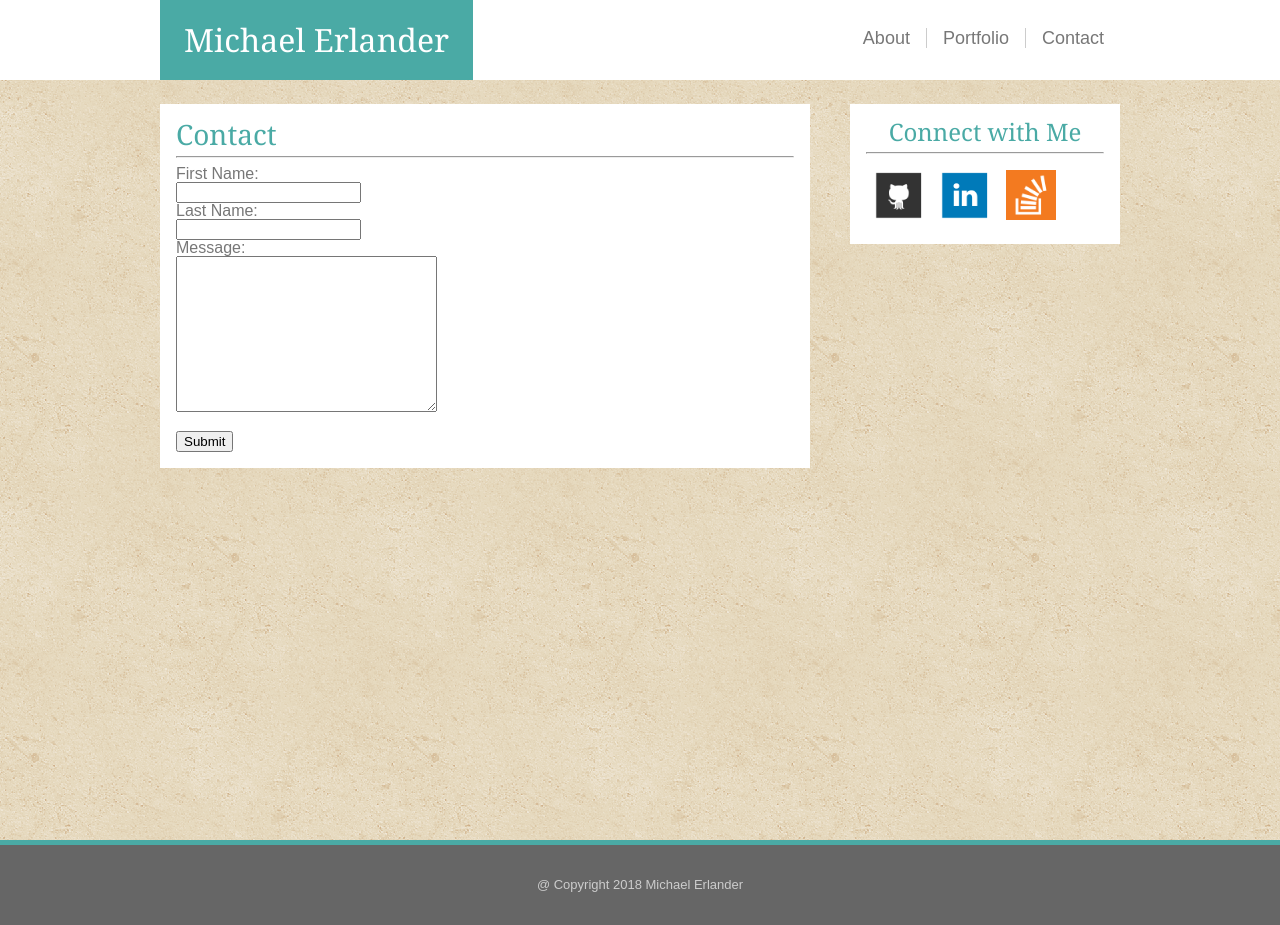
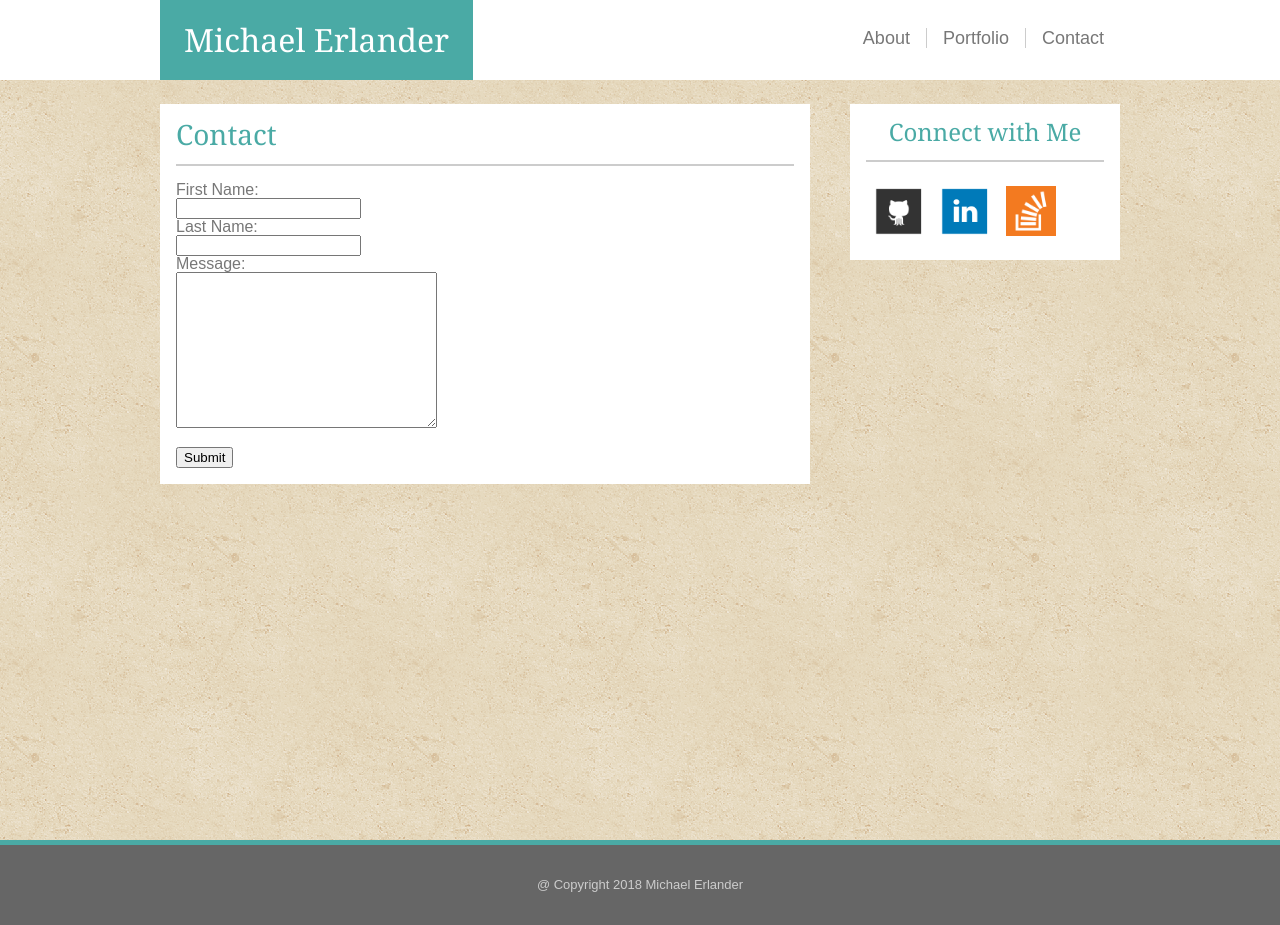
Before and after one commit to mrerlander/Basic-Portfolio, a plain HTML site: page contact.html in a window 1280 px wide. Drawn offline with Linux system fonts and the light colour scheme.

Commit message:
removed <hr>s and added divs for bio and icon-area for borders

```diff
--- a/assets/css/style.css
+++ b/assets/css/style.css
@@ -100,6 +100,14 @@ h2 {
     font-size: 28px;
 }
 
+.bio, .icon-area {
+    border-style: solid;
+    border-width: 2px 0 0;
+    border-color: #cccccc;
+    padding-top: 16px;
+    margin-top: 16px;
+}
+
 h3 {
     text-align: center;
     font-size: 24px;
--- a/contact.html
+++ b/contact.html
@@ -37,7 +37,7 @@
 
             <h2>Contact</h2>
 
-            <hr>
+            <div class="bio">
 
                 <form class="form">
 
@@ -55,6 +55,8 @@
 
                 </form>
 
+            </div>
+
         </article>
 
         <!--connect with me-->
@@ -62,11 +64,13 @@
 
             <h3>Connect with Me</h3>
 
-            <hr>
+            <div class="icon-area">
 
                 <img class="icon" alt="github" src="assets/images/github-icon.png">
                 <img class="icon" alt="linkedin" src="assets/images/linkedin-icon.png">
                 <img class="icon" alt="stack overflow" src="assets/images/so-icon.png">
+
+            </div>
 
         </aside>
 
```
Also changed, not shown: index.html (+6 -2 lines), portfolio.html (+5 -2 lines). Lines whose indentation alone changed are shown as unchanged.
